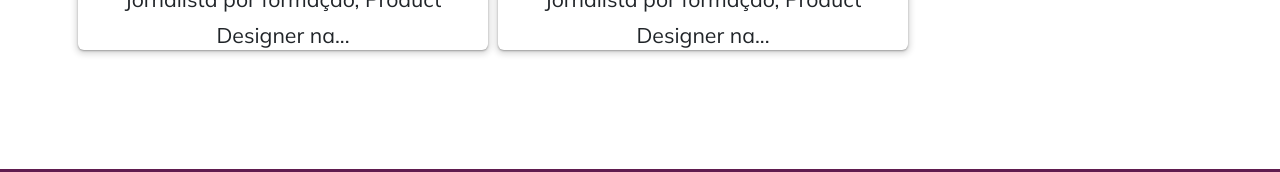
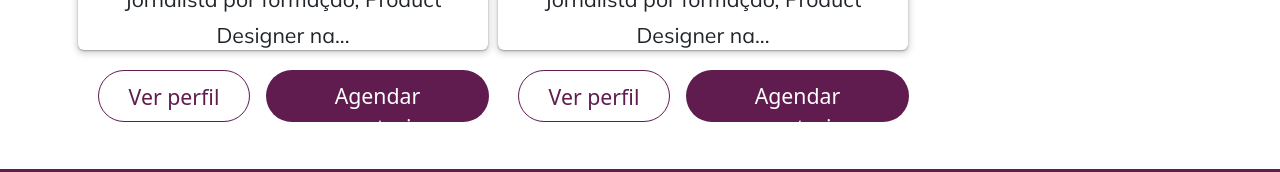
Before and after one commit to FelixMembrive/desafio-final-gama-academy-gr2, a React (Vite) app: page /listamentoras in a window 1280 px wide. Shown: the part 3262-3434 px from the top of the page. Built offline with nearby package versions, Linux system fonts and the light colour scheme.

Commit message:
Ajustes para o deploy no CardMentora

```diff
--- a/src/componentes/CardMentora/index.tsx
+++ b/src/componentes/CardMentora/index.tsx
@@ -34,9 +34,8 @@ export default function CardMentora(props: ICardMentoraProps) {
                         <p>{props.descricao_mentora}</p>
                     </div>
                     <div className="botoesCardMentora">
-                        {/* removido para testar o deploy */}
-                        {/* <Button className='verPerfil' to='#' id="verPerfil" text='Ver perfil'>Ver perfil</Button>
-                        <Button className='agendarMentoria' to='#' id="agendarMentoria" text='Agendar mentoria'>Agendar mentoria</Button> */}
+                        <Button className='verPerfil' to='#' id="verPerfil" text='Ver perfil'>Ver perfil</Button>
+                        <Button className='agendarMentoria' to='#' id="agendarMentoria" text='Agendar mentoria'>Agendar mentoria</Button>
                     </div>
                     </Card.Body>
                 </Card>
```
